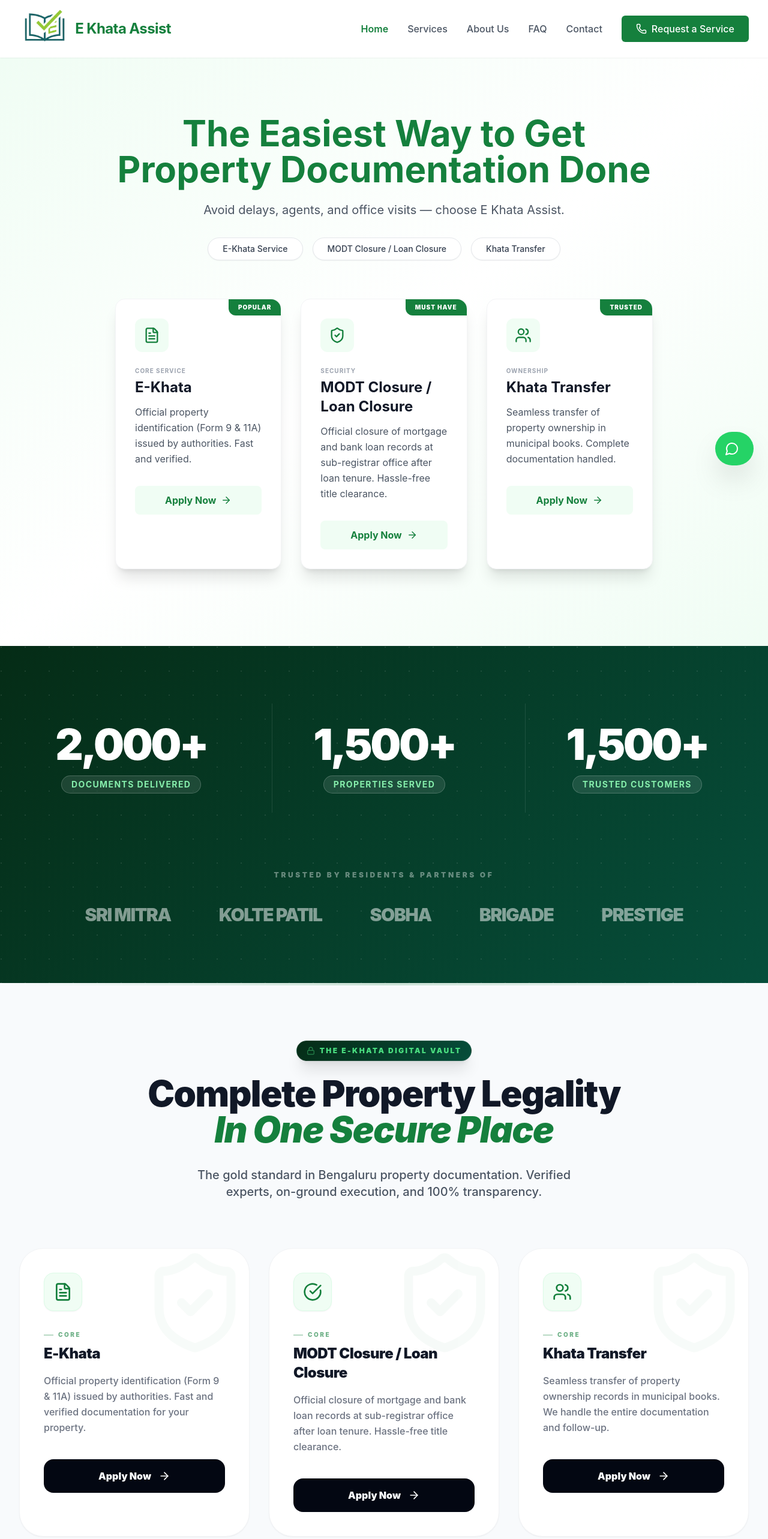
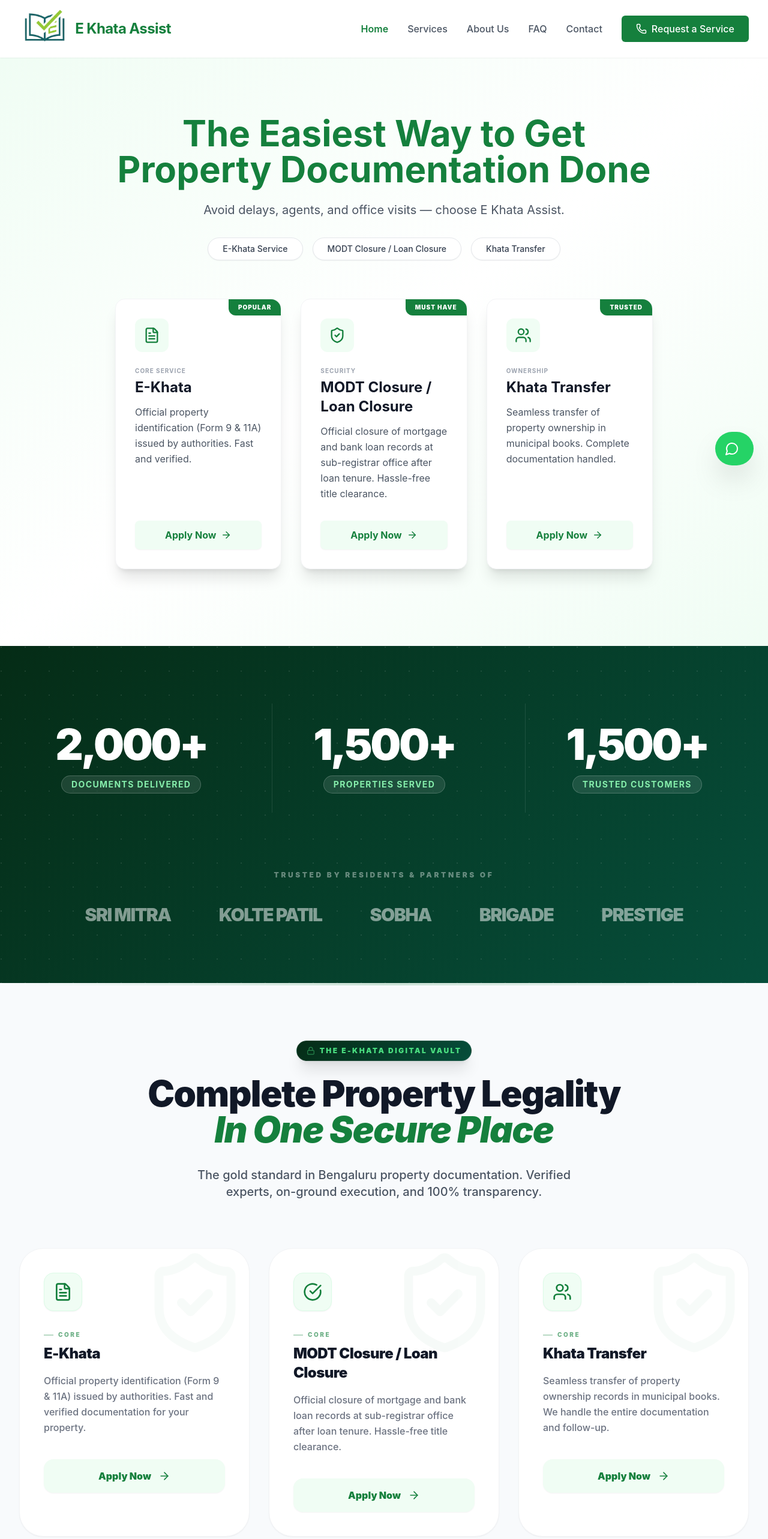
Before and after one commit to Namithhn025/E-KhataAssist, a React (Vite) app: page / in a window 1280 px wide. Shown: the top 2566 px of the page at 60% size. Built offline with nearby package versions, Linux system fonts and the light colour scheme.

Commit message:
Layout & Content Fix: Removed redundant MODT Cancellation and aligned all Apply Now buttons to the bottom of cards

```diff
--- a/src/components/Hero.jsx
+++ b/src/components/Hero.jsx
@@ -60,7 +60,7 @@
 
                     {/* Cards */}
                     <div className="grid md:grid-cols-3 gap-8 max-w-6xl mx-auto text-left">
-                        <div id="e-khata-card" className="bg-white p-8 rounded-2xl shadow-xl border border-gray-100 relative group hover:-translate-y-2 transition-all duration-300">
+                        <div id="e-khata-card" className="bg-white p-8 rounded-2xl shadow-xl border border-gray-100 relative group hover:-translate-y-2 transition-all duration-300 flex flex-col h-full">
                             <div className="absolute top-0 right-0 bg-primary text-white text-[10px] font-black px-4 py-1.5 rounded-bl-xl rounded-tr-2xl tracking-widest uppercase">
                                 POPULAR
                             </div>
@@ -70,12 +70,12 @@
                             <span className="text-[10px] uppercase tracking-widest font-bold text-gray-400 mb-1 block">Core Service</span>
                             <h3 className="text-2xl font-bold text-gray-900 mb-3 group-hover:text-primary transition-colors">E-Khata</h3>
                             <p className="text-gray-600 mb-8 leading-relaxed">Official property identification (Form 9 & 11A) issued by authorities. Fast and verified.</p>
-                            <button onClick={() => handleServiceClick('E-Khata')} className="inline-flex items-center gap-2 font-bold text-primary px-6 py-3 bg-green-50 rounded-lg group-hover:bg-primary group-hover:text-white transition-all w-full justify-center">
+                            <button onClick={() => handleServiceClick('E-Khata')} className="inline-flex items-center gap-2 font-bold text-primary px-6 py-3 bg-green-50 rounded-lg group-hover:bg-primary group-hover:text-white transition-all w-full justify-center mt-auto shadow-sm">
                                 Apply Now <ArrowRight size={18} />
                             </button>
                         </div>
 
-                        <div id="modt-card" className="bg-white p-8 rounded-2xl shadow-xl border border-gray-100 relative group hover:-translate-y-2 transition-all duration-300">
+                        <div id="modt-card" className="bg-white p-8 rounded-2xl shadow-xl border border-gray-100 relative group hover:-translate-y-2 transition-all duration-300 flex flex-col h-full">
                             <div className="absolute top-0 right-0 bg-primary text-white text-[10px] font-black px-4 py-1.5 rounded-bl-xl rounded-tr-2xl tracking-widest uppercase">
                                 MUST HAVE
                             </div>
@@ -85,12 +85,12 @@
                             <span className="text-[10px] uppercase tracking-widest font-bold text-gray-400 mb-1 block">Security</span>
                             <h3 className="text-2xl font-bold text-gray-900 mb-3 group-hover:text-primary transition-colors">MODT Closure / Loan Closure</h3>
                             <p className="text-gray-600 mb-8 leading-relaxed">Official closure of mortgage and bank loan records at sub-registrar office after loan tenure. Hassle-free title clearance.</p>
-                            <button onClick={() => handleServiceClick('MODT Closure / Loan Closure')} className="inline-flex items-center gap-2 font-bold text-green-700 px-6 py-3 bg-green-50 rounded-lg group-hover:bg-primary group-hover:text-white transition-all w-full justify-center">
+                            <button onClick={() => handleServiceClick('MODT Closure / Loan Closure')} className="inline-flex items-center gap-2 font-bold text-green-700 px-6 py-3 bg-green-50 rounded-lg group-hover:bg-primary group-hover:text-white transition-all w-full justify-center mt-auto shadow-sm">
                                 Apply Now <ArrowRight size={18} />
                             </button>
                         </div>
 
-                        <div id="transfer-card" className="bg-white p-8 rounded-2xl shadow-xl border border-gray-100 relative group hover:-translate-y-2 transition-all duration-300">
+                        <div id="transfer-card" className="bg-white p-8 rounded-2xl shadow-xl border border-gray-100 relative group hover:-translate-y-2 transition-all duration-300 flex flex-col h-full">
                             <div className="absolute top-0 right-0 bg-primary text-white text-[10px] font-black px-4 py-1.5 rounded-bl-xl rounded-tr-2xl tracking-widest uppercase">
                                 TRUSTED
                             </div>
@@ -100,7 +100,7 @@
                             <span className="text-[10px] uppercase tracking-widest font-bold text-gray-400 mb-1 block">Ownership</span>
                             <h3 className="text-2xl font-bold text-gray-900 mb-3 group-hover:text-primary transition-colors">Khata Transfer</h3>
                             <p className="text-gray-600 mb-8 leading-relaxed">Seamless transfer of property ownership in municipal books. Complete documentation handled.</p>
-                            <button onClick={() => handleServiceClick('Khata Transfer')} className="inline-flex items-center gap-2 font-bold text-primary px-6 py-3 bg-green-50 rounded-lg group-hover:bg-primary group-hover:text-white transition-all w-full justify-center">
+                            <button onClick={() => handleServiceClick('Khata Transfer')} className="inline-flex items-center gap-2 font-bold text-primary px-6 py-3 bg-green-50 rounded-lg group-hover:bg-primary group-hover:text-white transition-all w-full justify-center mt-auto shadow-sm">
                                 Apply Now <ArrowRight size={18} />
                             </button>
                         </div>
--- a/src/components/Services.jsx
+++ b/src/components/Services.jsx
@@ -62,12 +62,6 @@
         category: 'Legal'
     },
     {
-        icon: X,
-        title: 'MODT Cancellation',
-        desc: 'Assistance in removing the Memorandum of Deposit of Title deeds after loan closure to clear your property title. Fast and on-ground execution.',
-        category: 'Legal'
-    },
-    {
         icon: Gavel,
         title: 'Legal Consultation',
         desc: 'Professional legal advice on property disputes, verification of documents, and compliance check for new purchases.',
@@ -116,7 +110,7 @@
                         return (
                             <div
                                 key={index}
-                                className="group relative p-10 bg-white border border-gray-100 rounded-[2.5rem] shadow-sm hover:shadow-2xl transition-all duration-500 overflow-hidden vault-card-hover"
+                                className="group relative p-10 bg-white border border-gray-100 rounded-[2.5rem] shadow-sm hover:shadow-2xl transition-all duration-500 overflow-hidden vault-card-hover flex flex-col h-full"
                             >
                                 {/* Vault Accents */}
                                 <div className="absolute -top-10 -right-10 p-10 opacity-[0.03] group-hover:opacity-[0.07] transition-all duration-700 group-hover:rotate-12 group-hover:scale-150">
@@ -128,7 +122,7 @@
                                         <Icon size={32} />
                                     </div>
 
-                                    <div className="mb-4">
+                                    <div className="flex-grow">
                                         <div className="flex items-center gap-2 mb-2">
                                             <div className="h-[2px] w-4 bg-primary/30"></div>
                                             <span className="text-[10px] uppercase tracking-[0.25em] font-black text-primary/60">
@@ -138,15 +132,14 @@
                                         <h3 className="text-2xl font-black text-gray-900 mb-4 tracking-tight group-hover:text-primary transition-colors">
                                             {service.title}
                                         </h3>
+                                        <p className="text-gray-500 mb-10 leading-relaxed font-medium">
+                                            {service.desc}
+                                        </p>
                                     </div>
-
-                                    <p className="text-gray-500 mb-10 leading-relaxed font-medium">
-                                        {service.desc}
-                                    </p>
 
                                     <button
                                         onClick={() => handleServiceClick(service.title)}
-                                        className="inline-flex items-center gap-3 px-8 py-4 bg-gray-950 text-white font-black rounded-2xl hover:bg-primary transition-all duration-300 w-full justify-center group/btn"
+                                        className="inline-flex items-center gap-3 px-8 py-4 bg-green-50 text-primary font-black rounded-2xl hover:bg-primary hover:text-white transition-all duration-300 w-full justify-center group/btn mt-auto shadow-sm"
                                     >
                                         <span>Apply Now</span>
                                         <ArrowRight size={20} className="group-hover/btn:translate-x-1 transition-transform" />
```
